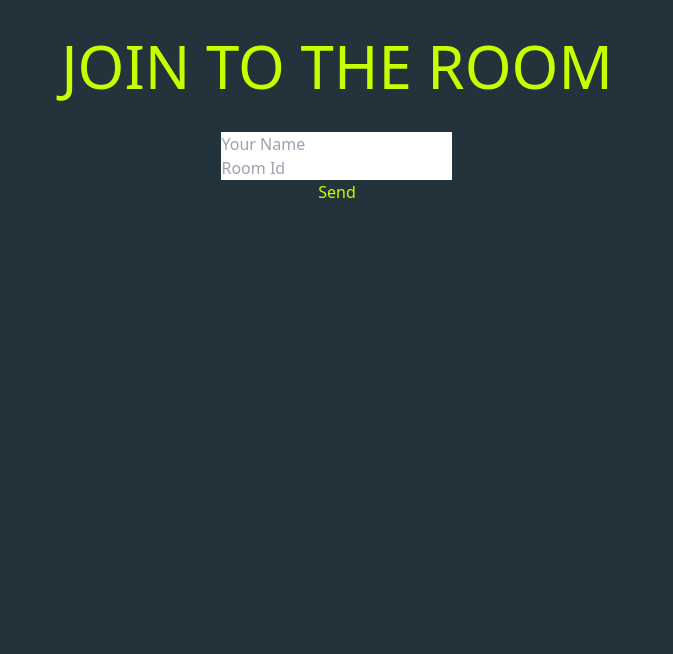
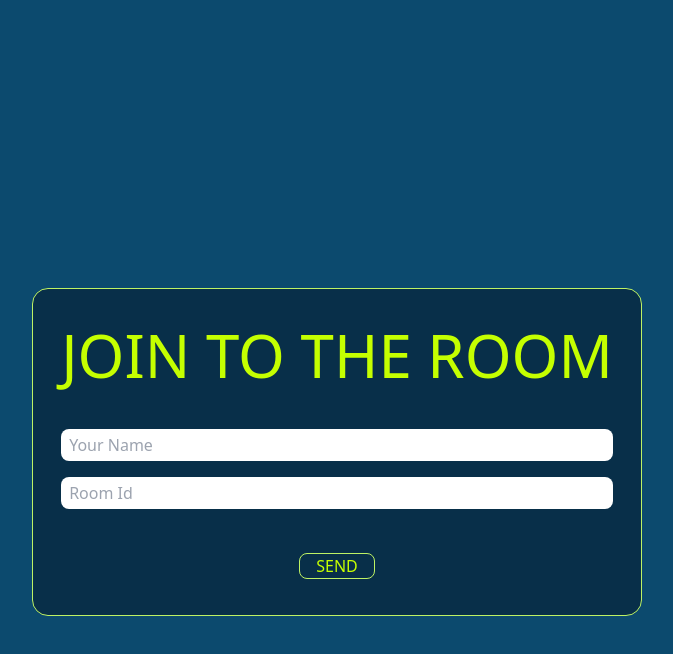
Before and after one commit to LukaszWilk1/ChatApp, a React (Create React App) app in the folder client/: page / in a window 1280 px wide. Shown: the top 654 px of the page, without its empty margins (303-976 px from the left). Built offline with nearby package versions, Linux system fonts and the light colour scheme; no server answers.

Commit message:
12-chat-commit

```diff
--- a/client/src/App.jsx
+++ b/client/src/App.jsx
@@ -34,11 +34,11 @@ function App() {
   return isIn ? (
     <Chat propSocket={socket} propUser = {room.userName} propRoom = {room.roomName}/>
   ) : (
-    <div class="flex flex-col max-w-2xl items-center relative">
-      <h1 class="text-6xl color-lime-300 my-9">JOIN TO THE ROOM</h1>
-      <input onChange={handleChange} type="text" name="userName" id="yourName" placeholder="Your Name" value={room.userName}/>
-      <input onChange={handleChange} type="text" name="roomName" id="roomName" placeholder="Room Id" value={room.roomName}/>
-      <button onClick={joinRoom}>Send</button>
+    <div class="flex flex-col max-w-2xl bg-sky-950 items-center relative my-72 w-fit border border-lime-300 rounded-2xl px-7 py-9">
+      <h1 class="text-6xl color-lime-300 mb-9">JOIN TO THE ROOM</h1>
+      <input class="w-full my-2 text-black px-2 py-1 rounded-lg focus:outline-none" onChange={handleChange} type="text" name="userName" id="yourName" placeholder="Your Name" value={room.userName}/>
+      <input class="w-full my-2 text-black px-2 py-1 rounded-lg focus:outline-none" onChange={handleChange} type="text" name="roomName" id="roomName" placeholder="Room Id" value={room.roomName}/>
+      <button class="mt-9 border border-lime-300 rounded-lg px-4 hover:bg-lime-300 hover:text-sky-900 transition-colors" onClick={joinRoom}>SEND</button>
     </div>
   )
 }
--- a/client/src/style.css
+++ b/client/src/style.css
@@ -4,7 +4,7 @@
 
 body{
     box-sizing: border-box;
-    background-color: #22333b;
+    background-color: #0c4a6e;
     color: #C5FF00;
     display: flex;
     justify-content: center;
```
